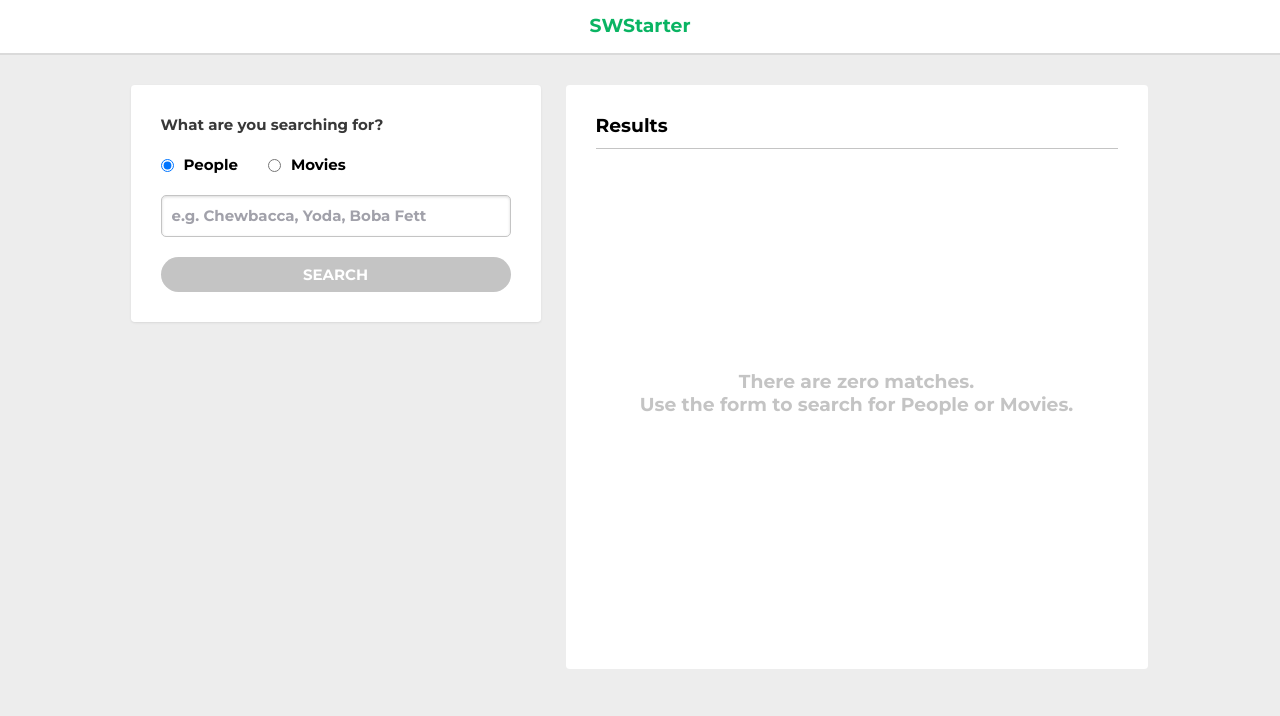
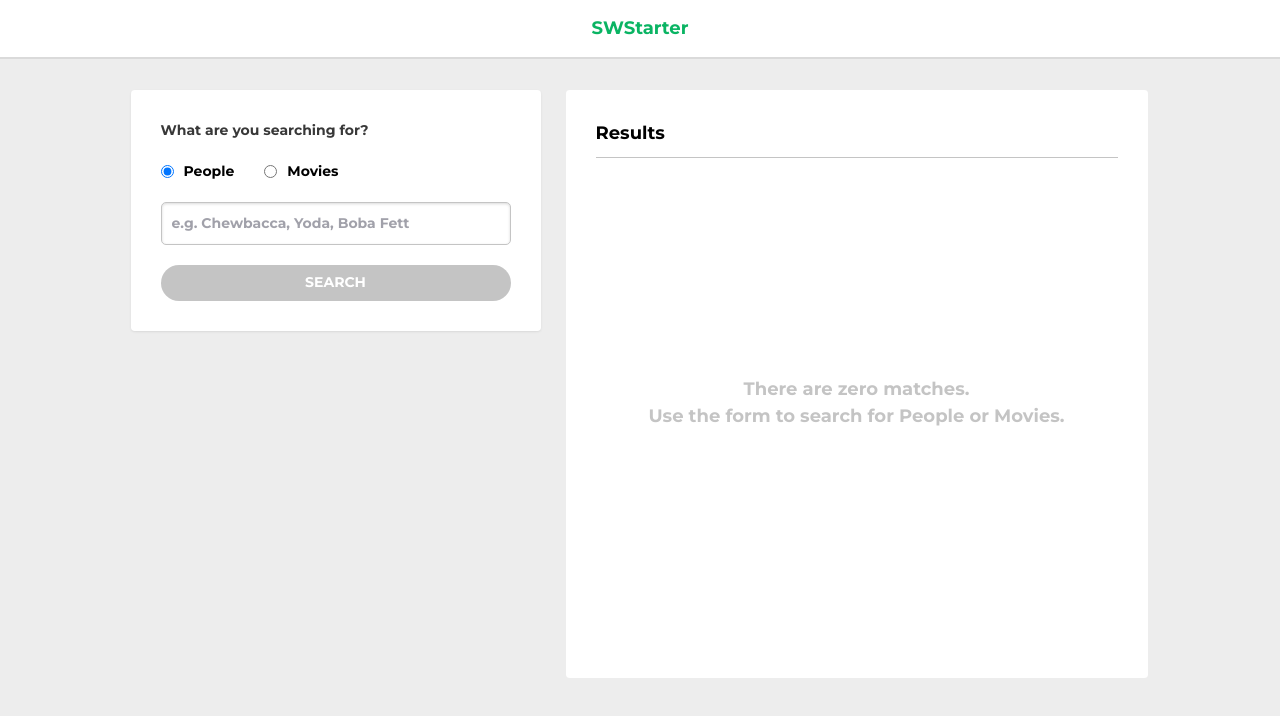
Before and after one commit to victorescoto/swstarter, a Vue app: page /#/ in a window 1280 px wide. Shown: the top 716 px of the page. Built offline with nearby package versions, Linux system fonts and the light colour scheme.

Commit message:
Font size fixes

```diff
--- a/src/assets/styles/index.css
+++ b/src/assets/styles/index.css
@@ -1,4 +1,4 @@
-@import url('https://fonts.googleapis.com/css2?family=Montserrat:wght@700&display=swap');
+@import url('https://fonts.googleapis.com/css2?family=Montserrat:wght@400;700&display=swap');
 
 @tailwind base;
 @tailwind components;
--- a/src/components/AppBar.vue
+++ b/src/components/AppBar.vue
@@ -1,6 +1,6 @@
 <template>
   <header class="mb-12 p-6 shadow-custom-header bg-white text-center">
-    <span class="text-primary text-3xl">SWStarter</span>
+    <span class="text-primary font-bold text-3xl">SWStarter</span>
   </header>
 </template>
 
--- a/src/components/ResultsContainer.vue
+++ b/src/components/ResultsContainer.vue
@@ -21,8 +21,8 @@
           <button
             @click="seeDetails(result)"
             class="
-              rounded-search-button py-3 px-8 text-2xl font-bold text-white
-              transition uppercase bg-primary cursor-pointer
+              rounded-search-button py-3 px-8 text-xl font-bold text-white
+              transition uppercase bg-primary cursor-pointer hover:bg-primary-hover
             ">
             See Details
           </button>
--- a/src/components/SearchContainer.vue
+++ b/src/components/SearchContainer.vue
@@ -1,6 +1,6 @@
 <template>
   <section id="search-container" class="bg-white shadow-container rounded-md p-12 mr-10 w-search-container">
-    <div id="search-message" class="mb-1 text-2xl font-semibold text-default">
+    <div id="search-message" class="mb-1 text-xl font-semibold text-default">
       What are you searching for?
     </div>
 
@@ -13,7 +13,7 @@
           :value="PEOPLE_SEARCH_TYPE"
           v-model="searchType"
         >
-        <label for="people" class="text-2xl text-black font-bold">People</label>
+        <label for="people" class="text-xl text-black font-bold">People</label>
       </div>
 
       <div id="search-type-movies-container" class="flex items-center">
@@ -24,14 +24,14 @@
           :value="MOVIE_SEARCH_TYPE"
           v-model="searchType"
         >
-        <label for="movies" class="text-2xl text-black font-bold">Movies</label>
+        <label for="movies" class="text-xl text-black font-bold">Movies</label>
       </div>
     </div>
 
     <div id="search-term-container" class="my-8">
       <input
         id="search-term"
-        class="w-full p-4 rounded-lg border border-gray shadow-search-input white text-2xl font-bold text-default"
+        class="w-full p-4 rounded-lg border border-gray shadow-search-input white text-xl font-bold text-default"
         type="text"
         v-model="searchTerm"
         :placeholder="placeholder"
@@ -43,11 +43,11 @@
       <button
         id="search-button"
         type="button"
-        class="w-full rounded-search-button p-3 text-2xl font-bold text-white transition uppercase"
+        class="w-full rounded-search-button p-3 text-xl font-bold text-white transition uppercase"
         :class="{
           'bg-gray': searchDisabled,
           'cursor-not-allowed': searchDisabled || loading,
-          'bg-primary cursor-pointer' : !searchDisabled
+          'bg-primary hover:bg-primary-hover cursor-pointer' : !searchDisabled
         }"
         :disabled="searchDisabled || loading"
         @click="searchItems({ searchTerm, searchType })"
--- a/src/views/Details.vue
+++ b/src/views/Details.vue
@@ -34,7 +34,10 @@
     <div class="absolute bottom-14">
       <router-link
         :to="{ name: 'Home' }"
-        class="rounded-search-button py-3 px-8 text-2xl font-bold text-white transition uppercase bg-primary cursor-pointer"
+        class="
+          rounded-search-button py-3 px-8 text-xl font-bold text-white
+          transition uppercase bg-primary cursor-pointer hover:bg-primary-hover
+        "
       >
         Back to Search
       </router-link>
--- a/tailwind.config.js
+++ b/tailwind.config.js
@@ -7,6 +7,7 @@ module.exports = {
     extend: {
       colors: {
         primary: '#0ab463',
+        'primary-hover': '#089954',
         gainsboro: '#dadada',
         darkgray: '#848484bf',
         gray: '#c4c4c4',
@@ -17,6 +18,11 @@ module.exports = {
       },
       fontFamily: {
         sans: ['Montserrat', 'sans-serif'],
+      },
+      fontSize: {
+        xl: '14px',
+        '2xl': '16px',
+        '3xl': '18px',
       },
       boxShadow: {
         'custom-header': '0 2px 0 0 #dadada',
@@ -39,4 +45,9 @@ module.exports = {
       },
     },
   },
+  variants: {
+    extend: {
+      backgroundColor: ['hover'],
+    },
+  },
 };
```
